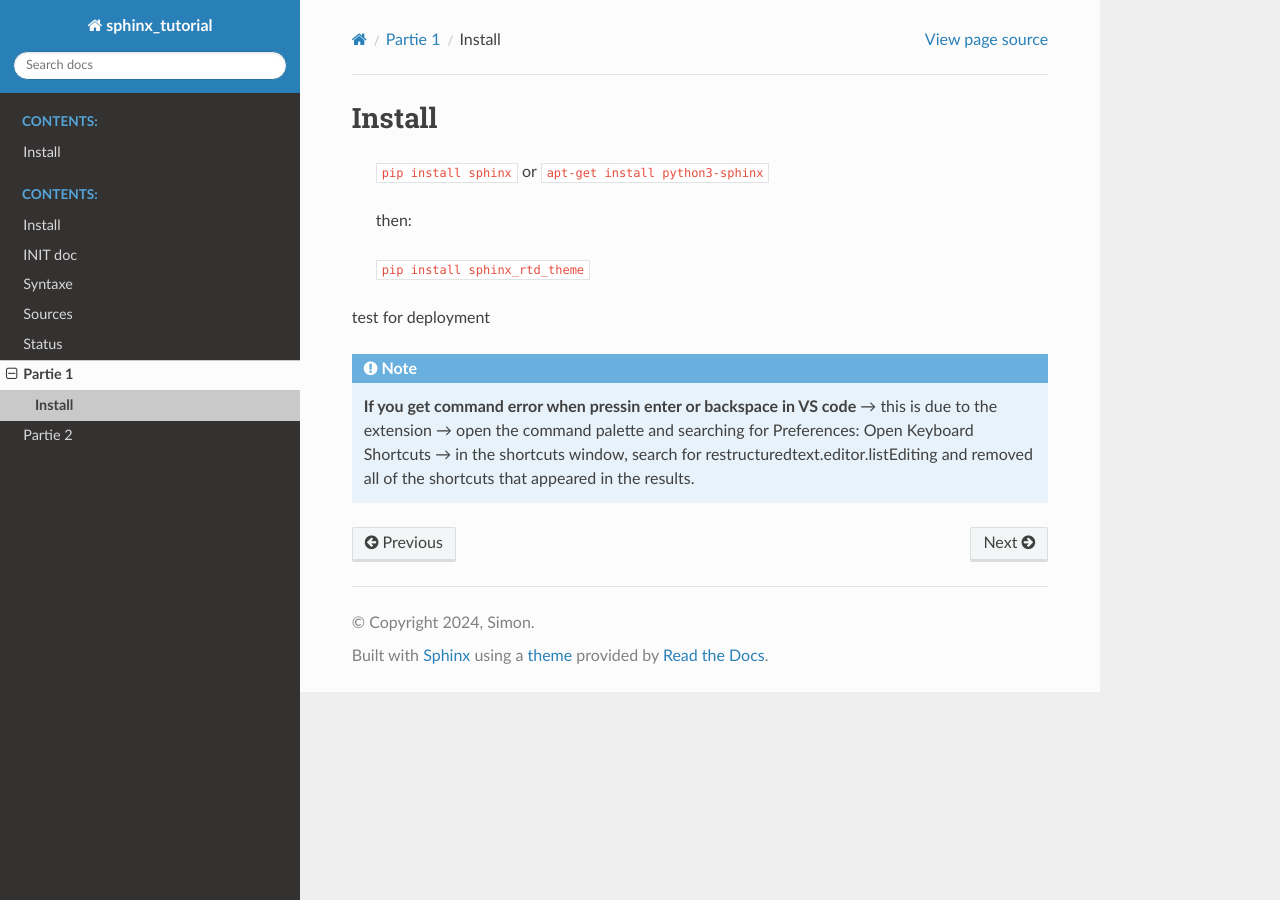
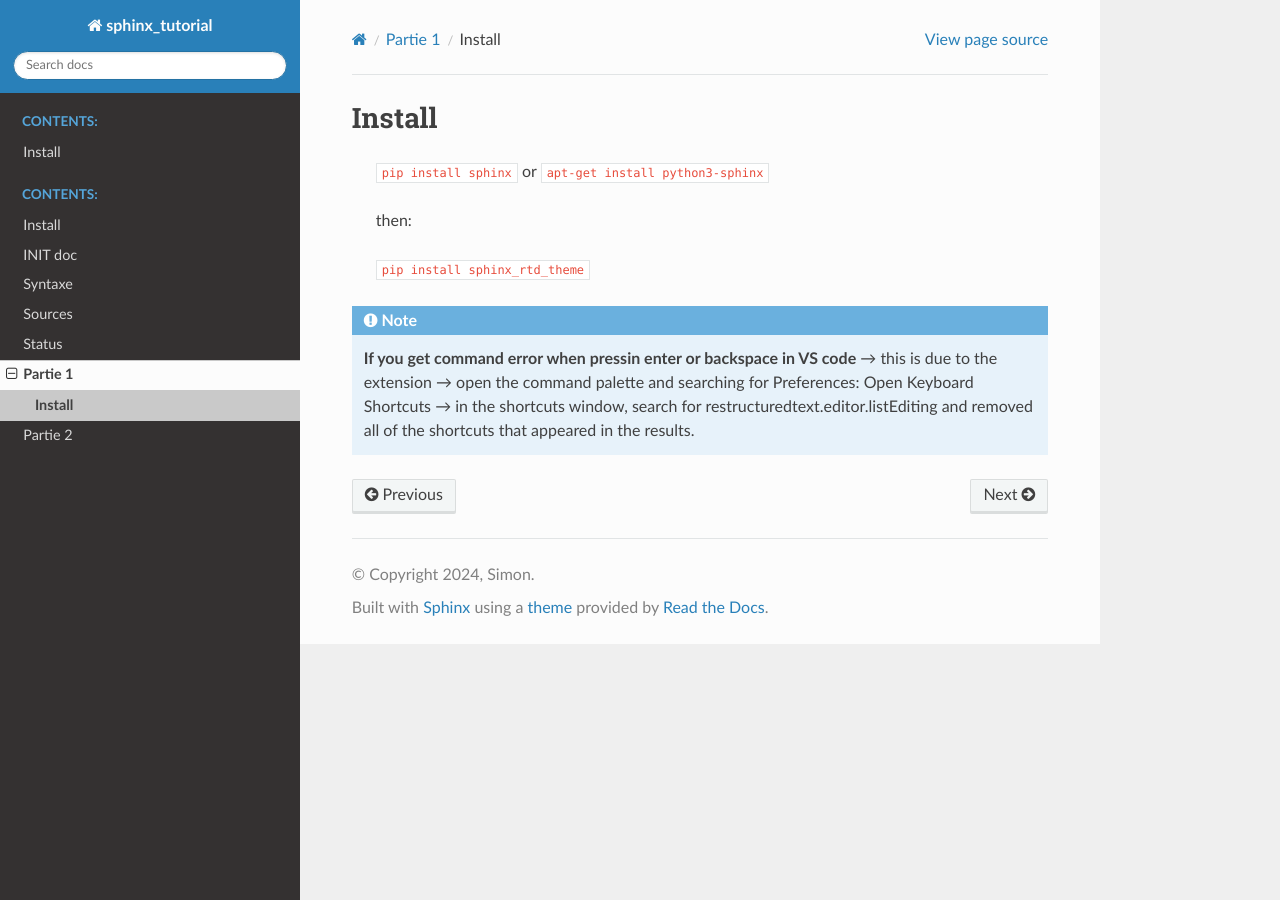
Before and after one commit to Simon248/doc_sphinx, a Sphinx documentation site: the page built from source/partie1/install.rst, in a window 1280 px wide. Built offline with Sphinx 7.4.7 and the Read the Docs theme 2.0.0, drawn with Linux system fonts in a browser that asks for light colours.

Commit message:
end of test for deployment

```diff
--- a/source/partie1/install.rst
+++ b/source/partie1/install.rst
@@ -12,7 +12,7 @@ Install
 
  ``pip install sphinx_rtd_theme``
 
-test for deployment
+
 
 .. note::
     **If you get command error when pressin enter or backspace in VS code**
```
